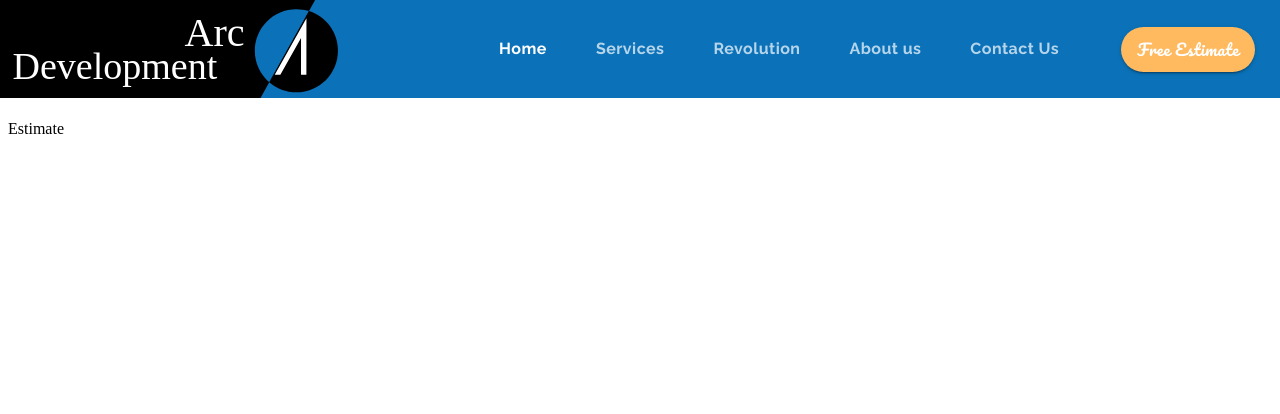
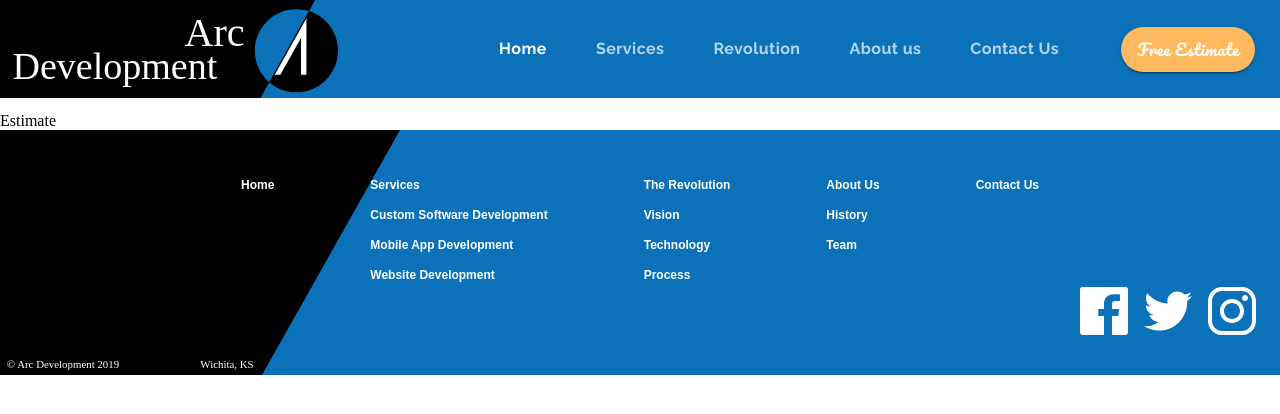
Before and after one commit to avijit-wd/arc_dev_react_material_ui, a React (Create React App) app: page /estimate in a window 1280 px wide. Shown: the top 414 px of the page. Built offline with nearby package versions, Linux system fonts and the light colour scheme.

Commit message:
Added footer section

```diff
--- a/public/index.html
+++ b/public/index.html
@@ -19,7 +19,7 @@
 
     <title>Arc Development</title>
   </head>
-  <body>
+  <body style="margin: 0">
     <noscript>You need to enable JavaScript to run this app.</noscript>
     <div id="root"></div>
   </body>
--- a/src/components/App.js
+++ b/src/components/App.js
@@ -1,13 +1,23 @@
+import React, { useState } from "react";
 import Header from "./ui/Header";
 import { ThemeProvider } from "@material-ui/core/styles";
 import { BrowserRouter as Router, Switch, Route } from "react-router-dom";
 import theme from "./ui/Theme";
+import Footer from "./ui/Footer";
 
 function App() {
+  const [selectedIndex, setSelectedIndex] = useState(0);
+  const [value, setValue] = useState(0);
+
   return (
     <ThemeProvider theme={theme}>
       <Router>
-        <Header />
+        <Header
+          value={value}
+          setValue={setValue}
+          selectedIndex={selectedIndex}
+          setSelectedIndex={setSelectedIndex}
+        />
         <Switch>
           <Route exact path="/" component={() => <div>Home</div>} />
 
@@ -43,6 +53,12 @@
 
           <Route exact path="/estimate" component={() => <div>Estimate</div>} />
         </Switch>
+        <Footer
+          value={value}
+          setValue={setValue}
+          selectedIndex={selectedIndex}
+          setSelectedIndex={setSelectedIndex}
+        />
       </Router>
     </ThemeProvider>
   );
--- /dev/null
+++ b/src/components/ui/Footer.js
@@ -0,0 +1,266 @@
+import React from "react";
+import { Link } from "react-router-dom";
+import { makeStyles } from "@material-ui/core/styles";
+import footerAdornment from "../../assets/Footer Adornment.svg";
+import Grid from "@material-ui/core/Grid";
+import Hidden from "@material-ui/core/Hidden";
+
+import facebook from "../../assets/facebook.svg";
+import twitter from "../../assets/twitter.svg";
+import instagram from "../../assets/instagram.svg";
+
+const useStyles = makeStyles((theme) => ({
+  footer: {
+    backgroundColor: theme.palette.common.blue,
+    width: "100%",
+    zIndex: 1302,
+    position: "relative",
+  },
+  adornment: {
+    width: "25em",
+    verticalAlign: "bottom",
+    [theme.breakpoints.down("md")]: {
+      width: "21em",
+    },
+    [theme.breakpoints.down("xs")]: {
+      width: "15em",
+    },
+  },
+  mainContainer: {
+    position: "absolute",
+  },
+  link: {
+    color: "white",
+    fontFamily: "Arial",
+    fontWeight: "bold",
+    fontSize: "0.75rem",
+    textDecoration: "none",
+  },
+  gridItem: {
+    margin: "3em",
+  },
+  icon: {
+    height: "3em",
+    width: "3em",
+    [theme.breakpoints.down("xs")]: {
+      height: "2.5em",
+      width: "2.5em",
+    },
+  },
+  socialContainer: {
+    position: "absolute",
+    marginTop: "-6em",
+    right: "1.5em",
+    [theme.breakpoints.down("xs")]: {
+      right: "0.6em",
+    },
+  },
+}));
+
+const Footer = ({ value, setValue, selectedIndex, setSelectedIndex }) => {
+  const classes = useStyles();
+  return (
+    <footer className={classes.footer}>
+      <Hidden mdDown>
+        {/* main container */}
+        <Grid container className={classes.mainContainer} justify="center">
+          {/* First Item */}
+          <Grid item className={classes.gridItem}>
+            <Grid container direction="column" spacing={2}>
+              <Grid
+                item
+                component={Link}
+                onClick={() => setValue(0)}
+                to="/"
+                className={classes.link}
+              >
+                Home
+              </Grid>
+            </Grid>
+          </Grid>
+          {/* Second Item */}
+          <Grid item className={classes.gridItem}>
+            <Grid container direction="column" spacing={2}>
+              <Grid
+                item
+                component={Link}
+                to="/services"
+                onClick={() => {
+                  setValue(1);
+                  setSelectedIndex(0);
+                }}
+                className={classes.link}
+              >
+                Services
+              </Grid>
+              <Grid
+                item
+                component={Link}
+                to="/customsoftware"
+                onClick={() => {
+                  setValue(1);
+                  setSelectedIndex(1);
+                }}
+                className={classes.link}
+              >
+                Custom Software Development
+              </Grid>
+              <Grid
+                item
+                component={Link}
+                onClick={() => {
+                  setValue(1);
+                  setSelectedIndex(2);
+                }}
+                to="/mobileapps"
+                className={classes.link}
+              >
+                Mobile App Development
+              </Grid>
+              <Grid
+                item
+                component={Link}
+                to="/website"
+                onClick={() => {
+                  setValue(1);
+                  setSelectedIndex(3);
+                }}
+                className={classes.link}
+              >
+                Website Development
+              </Grid>
+            </Grid>
+          </Grid>
+          {/* Third Item */}
+          <Grid item className={classes.gridItem}>
+            <Grid container direction="column" spacing={2}>
+              <Grid
+                item
+                component={Link}
+                to="/revolution"
+                onClick={() => setValue(2)}
+                className={classes.link}
+              >
+                The Revolution
+              </Grid>
+              <Grid
+                item
+                component={Link}
+                to="/revolution"
+                onClick={() => setValue(2)}
+                className={classes.link}
+              >
+                Vision
+              </Grid>
+              <Grid
+                item
+                component={Link}
+                to="/revolution"
+                onClick={() => setValue(2)}
+                className={classes.link}
+              >
+                Technology
+              </Grid>
+              <Grid
+                item
+                component={Link}
+                to="/revolution"
+                onClick={() => setValue(2)}
+                className={classes.link}
+              >
+                Process
+              </Grid>
+            </Grid>
+          </Grid>
+          {/* Forth Item */}
+          <Grid item className={classes.gridItem}>
+            <Grid container direction="column" spacing={2}>
+              <Grid
+                item
+                component={Link}
+                to="/about"
+                onClick={() => setValue(3)}
+                className={classes.link}
+              >
+                About Us
+              </Grid>
+              <Grid
+                item
+                component={Link}
+                to="/about"
+                onClick={() => setValue(3)}
+                className={classes.link}
+              >
+                History
+              </Grid>
+              <Grid
+                item
+                component={Link}
+                to="/about"
+                onClick={() => setValue(3)}
+                className={classes.link}
+              >
+                Team
+              </Grid>
+            </Grid>
+          </Grid>
+          {/* Fifth Item */}
+          <Grid item className={classes.gridItem}>
+            <Grid container direction="column" spacing={2}>
+              <Grid
+                item
+                component={Link}
+                to="/contact"
+                onClick={() => setValue(4)}
+                className={classes.link}
+              >
+                Contact Us
+              </Grid>
+            </Grid>
+          </Grid>
+        </Grid>
+      </Hidden>
+      <img
+        src={footerAdornment}
+        alt="black decorative"
+        className={classes.adornment}
+      />
+      <Grid
+        container
+        justify="flex-end"
+        spacing={2}
+        className={classes.socialContainer}
+      >
+        <Grid
+          item
+          component={"a"}
+          href="http://www.facebook.com"
+          rel="noopener noreferrer"
+          target="_blank"
+        >
+          <img src={facebook} alt="Facebook logo" className={classes.icon} />
+        </Grid>
+        <Grid
+          item
+          component={"a"}
+          href="http://www.twitter.com"
+          rel="noopener noreferrer"
+          target="_blank"
+        >
+          <img src={twitter} alt="Twitter logo" className={classes.icon} />
+        </Grid>
+        <Grid
+          item
+          component={"a"}
+          href="http://www.instagram.com"
+          rel="noopener noreferrer"
+          target="_blank"
+        >
+          <img src={instagram} alt="Instagram logo" className={classes.icon} />
+        </Grid>
+      </Grid>
+    </footer>
+  );
+};
+
+export default Footer;
--- a/src/components/ui/Header.js
+++ b/src/components/ui/Header.js
@@ -118,7 +118,7 @@
 }));
 
 // Header Component
-const Header = () => {
+const Header = ({ value, setValue, selectedIndex, setSelectedIndex }) => {
   const classes = useStyles();
   const theme = useTheme();
 
@@ -128,12 +128,9 @@
 
   const matches = useMediaQuery(theme.breakpoints.down("md"));
 
-  const [value, setValue] = useState(0);
   // State for Menu
   const [anchorEl, setAnchorEl] = useState(null);
   const [openMenu, setOpenMenu] = useState(false);
-
-  const [selectedIndex, setSelectedIndex] = useState(0);
 
   const menuOptions = [
     {
@@ -197,7 +194,7 @@
           break;
       }
     });
-  }, [value, menuOptions, selectedIndex, routes]);
+  }, [value, menuOptions, selectedIndex, routes, setSelectedIndex, setValue]);
 
   const handleChange = (e, newValue) => {
     setValue(newValue);
```
